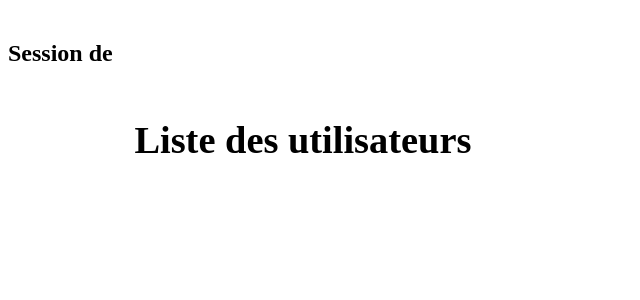
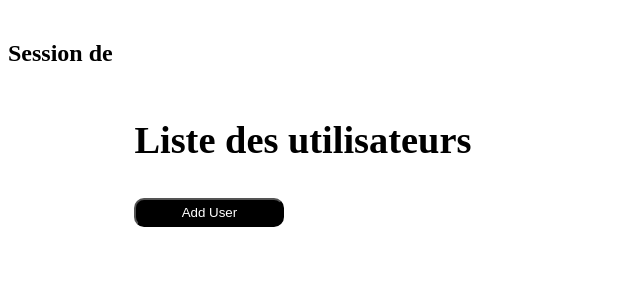
Before and after one commit to Laurine-sl/Workshop-Archi-Log-serveur, a Flask app: template app/templates/accueil.html in a window 1280 px wide. Shown: the part 160-460 px from the top of the page, without its empty margins (0-640 px from the left). Run offline with Flask 3, Linux system fonts and the light colour scheme; the template is opened without the code that fills it, so the values that code supplies are empty.

Commit message:
maj des users sur page d'accueil

```diff
--- a/app/server.py
+++ b/app/server.py
@@ -27,7 +27,7 @@ def get_users():
 # @app.route('/users', methods=['GET'])
 # def get_users():
 
-@app.route('/users/<user_id>', methods=['GET'])
+@app.route('/user/<user_id>', methods=['GET'])
 def get_user(user_id):
     try:
         response = requests.get(API_URL + "user/" + user_id)
@@ -46,3 +46,19 @@ def update_user(user_id) :
         return jsonify(users)
     except requests.exceptions.RequestException as e:
         return jsonify({"error": str(e)}), 500
+
+@app.route('/exercises/<session_id>', methods=['GET'])
+def getExercisesFromSession(session_id) :
+    return "Exercises Session"
+
+@app.route('/exercises/<session_id>/<exercise_id>', methods=['GET'])
+def getExerciseFromSessionByIds(session_id, exercise_id) :
+    return "Exercise id Session Detail"
+
+@app.route('/exercises', methods=['GET'])
+def getExercises() :
+    return "Exercises Available"
+
+@app.route('/exercice/<exercise_id>', methods=['GET'])
+def getExerciseById(exercise_id) :
+    return "Exercise Detail"
--- a/app/static/fantasy.css
+++ b/app/static/fantasy.css
@@ -119,3 +119,21 @@ input[type="submit"]:hover {
 .user a:hover {
   background-color: #59036a;
 }
+
+#addUser {
+  padding: 5px 10px;
+  width: 150px;
+  margin: 10px 0;
+  margin-right: 0;
+  position: relative;
+  background-color: #000;
+  color: white;
+  border-radius: 10px;
+  transition: 0.1s ease-in-out;
+}
+
+#addUser:hover {
+  background-color: #59036a;
+  transition: 0.1s ease-in-out;
+  cursor: pointer;
+}
--- a/app/templates/accueil.html
+++ b/app/templates/accueil.html
@@ -8,8 +8,8 @@
   <body>
     <header>
       <nav id="navigation">
-        <a href="/my_exercises">Exercices Réalisés</a>
-        <a href="/exercises_bank">Banque d'Exercices</a>
+        <a href="/exercise">Exercices Réalisés</a>
+        <a href="/exercises">Banque d'Exercices</a>
         <a href="/profil">Mon Profil</a>
         <a href="/connection">Se connecter</a>
       </nav>
@@ -26,7 +26,7 @@
         <p>Prénom : {{user.firstname}}</p>
         <p>Mail : {{ user.mail }}</p>
         <p>Age : {{user.age}}</p>
-        <a href="">View Session</a>
+        <a href="/user/{{user.user_id}}">View Session</a>
       </div>
 
       {% else %}
@@ -36,10 +36,15 @@
         <p>Prénom : {{user.firstname}}</p>
         <p>Mail : {{ user.mail }}</p>
         <p>Age : {{user.age}}</p>
-        <a href="">View Session</a>
+        <a href="/user/{{user.user_id}}">View Session</a>
       </div>
 
       {% endif %} {% endfor %}
+      <button id="addUser">Add User</button>
     </div>
+
+    <script>
+
+    </script>
   </body>
 </html>
--- a/app/templates/banque_exos.html
+++ b/app/templates/banque_exos.html
@@ -8,8 +8,8 @@
   <body>
     <header>
       <nav id="navigation">
-        <a href="/my_exercises">Exercices Réalisés</a>
-        <a href="/exercises_bank">Banque d'Exercices</a>
+        <a href="/exercises/{{session_id}}">Exercices Réalisés</a>
+        <a href="/exercises">Banque d'Exercices</a>
         <a href="/profil">Mon Profil</a>
         <a href="/connection">Se connecter</a>
       </nav>
--- a/app/templates/connexion.html
+++ b/app/templates/connexion.html
@@ -8,8 +8,8 @@
   <body>
     <header>
       <nav id="navigation">
-        <a href="/my_exercises">Exercices Réalisés</a>
-        <a href="/exercises_bank">Banque d'Exercices</a>
+        <a href="/exercises/{{session_id}}">Exercices Réalisés</a>
+        <a href="/exercises">Banque d'Exercices</a>
         <a href="/profil">Mon Profil</a>
         <a href="/connection">Se connecter</a>
       </nav>
--- a/app/templates/exos_realises.html
+++ b/app/templates/exos_realises.html
@@ -8,8 +8,8 @@
   <body>
     <header>
       <nav id="navigation">
-        <a href="/my_exercises">Exercices Réalisés</a>
-        <a href="/exercises_bank">Banque d'Exercices</a>
+        <a href="/exercises/{{session_id}}">Exercices Réalisés</a>
+        <a href="/exercises">Banque d'Exercices</a>
         <a href="/profil">Mon Profil</a>
         <a href="/connection">Se connecter</a>
       </nav>
```
